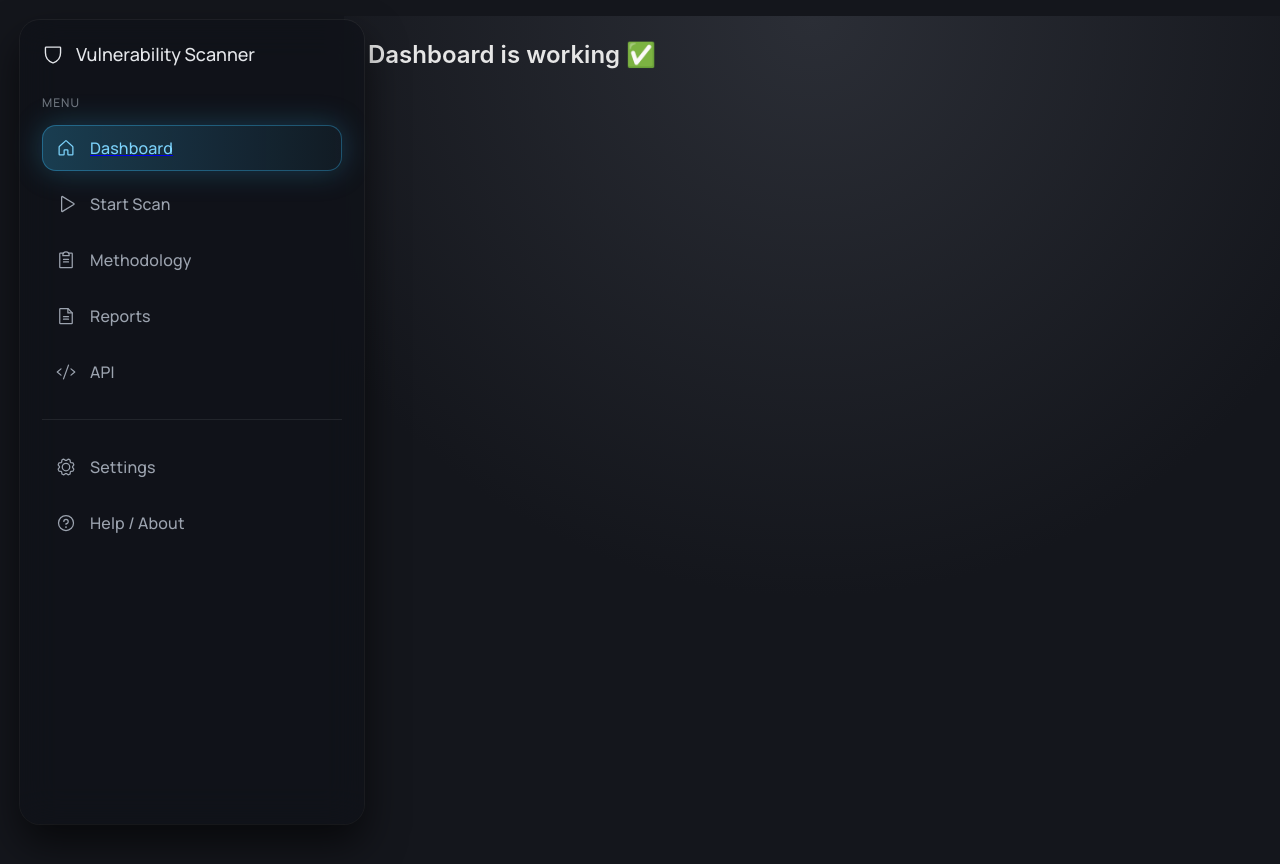
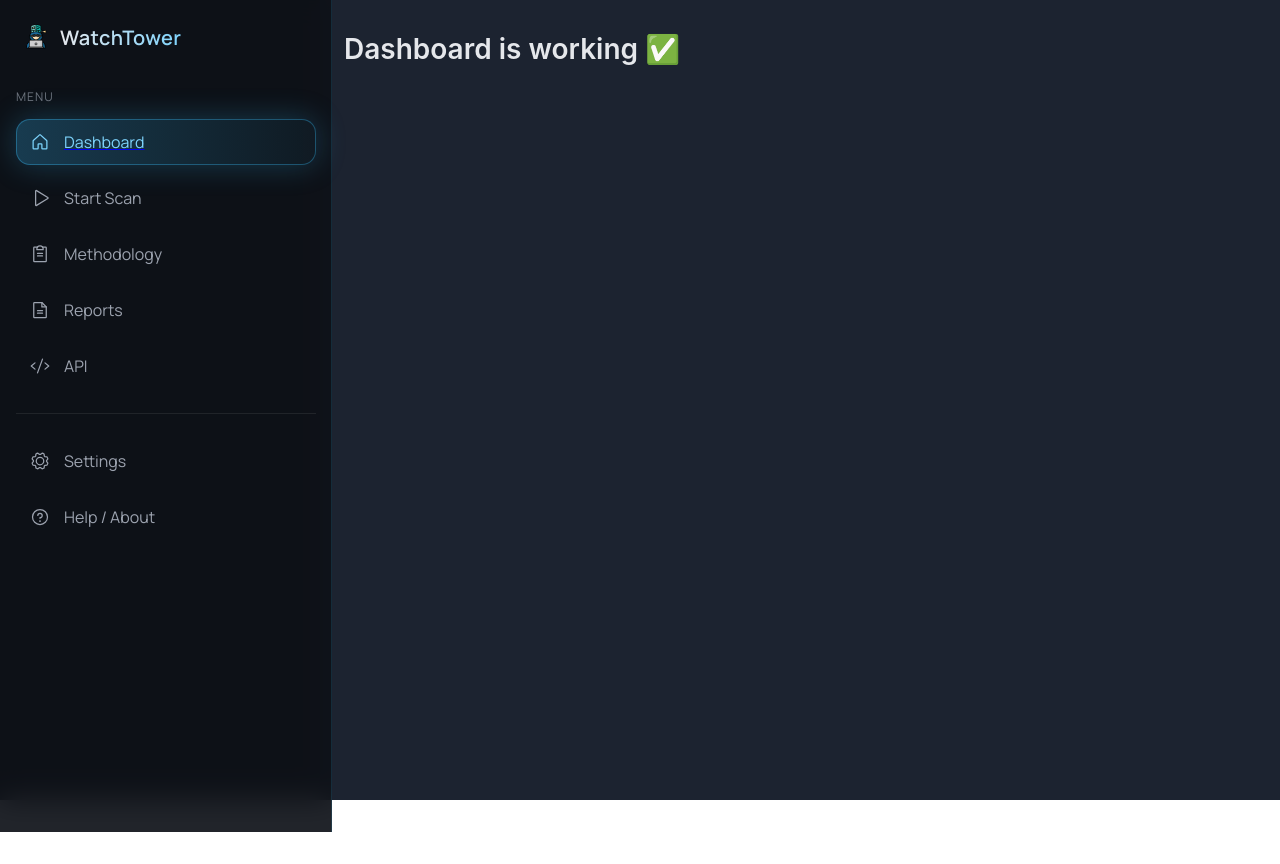
Before and after one commit to khushisaluja16/WatchTower, a React (Vite) app in the folder frontend/: page /dashboard in a window 1280 px wide. After the commit the page ends 800 px from the top, so only its background shows below. Built offline with nearby package versions, Linux system fonts and the light colour scheme.

Commit message:
Changed the sidebar alignment.
changed the sidebar alignment, fixed it to the left of the page. change the color scheme of the project by removing the gradient.

```diff
--- a/frontend/src/App.jsx
+++ b/frontend/src/App.jsx
@@ -5,15 +5,16 @@ import Dashboard from "./pages/dashboard/Dashboard";
 function App() {
   return (
     <div style={styles.app}>
+      {/* Fixed sidebar */}
       <Sidebar />
 
-      {/* CONTENT AREA */}
-      <div style={styles.content}>
+      {/* Main content area */}
+      <main style={styles.main}>
         <Routes>
           <Route path="/" element={<Navigate to="/dashboard" />} />
           <Route path="/dashboard" element={<Dashboard />} />
         </Routes>
-      </div>
+      </main>
     </div>
   );
 }
@@ -21,12 +22,17 @@ function App() {
 const styles = {
   app: {
     minHeight: "100vh",
-    backgroundColor: "#14161c",
+    background: "#0b0f14",
   },
-  content: {
-    marginLeft: "320px",
-    paddingLeft: "24px",
-    paddingTop: "16px",
+  main: {
+    marginLeft: "320px", // ⬅️ FIX (300 + sidebar padding)
+    minHeight: "100vh",
+    background: "#1c2330",
+    padding: "32px 24px",
+    boxSizing: "border-box",
+    overflowY: "auto",
+
+    isolation: "isolate",
   },
 };
 
--- a/frontend/src/index.css
+++ b/frontend/src/index.css
@@ -14,3 +14,9 @@ body {
   background-color: #020617;
   font-family: Inter, system-ui, sans-serif;
 }
+
+html, body, #root {
+  margin: 0;
+  height: 100%;
+  background: #0b0f14;
+}
--- a/frontend/src/pages/dashboard/Dashboard.jsx
+++ b/frontend/src/pages/dashboard/Dashboard.jsx
@@ -1,25 +1,19 @@
 const Dashboard = () => {
   return (
-    <div style={styles.page}>
-      <h2 style={styles.title}>Dashboard is working ✅</h2>
+    <div>
+      <h1 style={styles.title}>Dashboard is working ✅</h1>
     </div>
   );
 };
 
 const styles = {
-  page: {
-    minHeight: "100vh",
-    padding: "24px",
-    background:
-      "radial-gradient(circle at top, #2b2e36 0%, #14161c 60%)",
-    color: "#e6e6e6",
-    fontFamily: "Inter, system-ui, sans-serif",
-  },
   title: {
     margin: 0,
-    fontWeight: "600",
+    fontSize: "28px",
+    fontWeight: 600,
+    color: "#e5e7eb",
+    fontFamily: "Inter, system-ui, sans-serif",
   },
 };
 
-
 export default Dashboard;
--- a/frontend/src/sidebar/components/Sidebar.jsx
+++ b/frontend/src/sidebar/components/Sidebar.jsx
@@ -1,7 +1,7 @@
 import { Link, useLocation } from "react-router-dom";
 
 import "../styles/sidebar.css";
-
+import Logo from "../logo/logowatchtower.png";
 import {
   House,
   Play,
@@ -10,27 +10,26 @@ import {
   Code,
   Gear,
   Question,
-  Shield
 } from "phosphor-react";
 
 function Sidebar() {
-  // ✅ CORRECT PLACE
-  const location = useLocation();
-
+  let location;
+  try {
+    location = useLocation();
+  } catch {
+    location = { pathname: "" };
+  }
   return (
     <div className="sidebar-wrapper">
       <div className="sidebar">
-
         <div className="sidebar-header">
-          <Shield size={22} weight="regular" />
-          <span>Vulnerability Scanner</span>
+          <img src={Logo} alt="WatchTower Logo" className="sidebar-logo" />
+          <span className="sidebar-title">WatchTower</span>
         </div>
 
         <div className="sidebar-section">MENU</div>
 
         <div className="sidebar-menu">
-
-          {/* Dashboard */}
           <Link to="/dashboard" className="menu-link">
             <div
               className={`menu-item ${
@@ -63,13 +62,11 @@ function Sidebar() {
             <Code size={20} weight="regular" />
             API
           </div>
-
         </div>
 
         <div className="sidebar-divider" />
 
         <div className="sidebar-footer">
-
           <div className="menu-item">
             <Gear size={20} weight="regular" />
             Settings
@@ -79,9 +76,7 @@ function Sidebar() {
             <Question size={20} weight="regular" />
             Help / About
           </div>
-
         </div>
-
       </div>
     </div>
   );
--- a/frontend/src/sidebar/styles/sidebar.css
+++ b/frontend/src/sidebar/styles/sidebar.css
@@ -1,41 +1,61 @@
-/* Outer wrapper for centering + glow */
+/* Outer wrapper */
 .sidebar-wrapper {
   position: fixed;
-  left: 20px;
-  top: 20px;
-  height: calc(100vh - 40px);
+  left: 0;
+  top: 0;
+  height: 100vh;
   width: 300px;
+  z-index: 100;
 }
 
-/* Glassmorphic container */
+/* Sidebar container */
 .sidebar {
   height: 100%;
   width: 100%;
-  background: rgba(15, 18, 24, 0.75);
-  backdrop-filter: blur(18px);
-  -webkit-backdrop-filter: blur(18px);
-  border-radius: 20px;
-  padding: 22px;
+  background: rgba(15, 18, 24, 0.92);
+  backdrop-filter: blur(14px);
+  -webkit-backdrop-filter: blur(14px);
+
+  padding: 16px;
   color: #cbd5e1;
-  box-shadow:
-    0 0 0 1px rgba(255,255,255,0.05),
-    0 20px 40px rgba(0,0,0,0.6);
+
   display: flex;
   flex-direction: column;
   font-family: "Manrope", system-ui, sans-serif;
-  font-weight: 500;
 
+  box-shadow: inset -1px 0 0 rgba(56, 189, 248, 0.15);
 }
 
-/* Header */
+/* Header (logo + title) */
 .sidebar-header {
   display: flex;
   align-items: center;
-  gap: 12px;
-  font-size: 18px;
-  font-weight: 500;
-  color: #e5e7eb;
+  justify-content: flex-start;
+  gap: 8px;
+
+  padding: 6px 4px;
   margin-bottom: 28px;
+}
+
+/* Logo */
+.sidebar-logo {
+  width: 32px;
+  height: 32px;
+  object-fit: contain;
+  flex-shrink: 0;
+}
+
+/* Title */
+.sidebar-title {
+  font-size: 20px;
+  font-weight: 600;
+  letter-spacing: 0.4px;
+  line-height: 1;
+  white-space: nowrap;
+
+  background: linear-gradient(90deg, #e5e7eb, #7dd3fc);
+  -webkit-background-clip: text;
+  -webkit-text-fill-color: transparent;
 }
 
 /* MENU label */
@@ -46,7 +66,7 @@
   margin-bottom: 14px;
 }
 
-/* Menu container */
+/* Menu */
 .sidebar-menu {
   display: flex;
   flex-direction: column;
@@ -61,34 +81,33 @@
   padding: 12px 14px;
   border-radius: 14px;
   cursor: pointer;
-  letter-spacing: 0.15px;
   color: #9ca3af;
   transition: all 0.25s ease;
 }
 
 /* Hover */
 .menu-item:hover {
-  background: rgba(255, 255, 255, 0.05);
+  background: rgba(255, 255, 255, 0.06);
   color: #e5e7eb;
 }
 
-/* Active item (THIS IS THE KEY PART) */
+/* Active */
 .menu-item.active {
   background: linear-gradient(
     90deg,
-    rgba(56,189,248,0.25),
-    rgba(56,189,248,0.05)
+    rgba(56, 189, 248, 0.25),
+    rgba(56, 189, 248, 0.05)
   );
   color: #7dd3fc;
   box-shadow:
-    inset 0 0 0 1px rgba(56,189,248,0.35),
-    0 0 30px rgba(56,189,248,0.25);
+    inset 0 0 0 1px rgba(56, 189, 248, 0.35),
+    0 0 30px rgba(56, 189, 248, 0.25);
 }
 
 /* Divider */
 .sidebar-divider {
   height: 1px;
-  background: rgba(255,255,255,0.08);
+  background: rgba(255, 255, 255, 0.08);
   margin: 24px 0;
 }
 
```
Also changed, not shown: frontend/src/pages/scan/ScanHeader.jsx (+43 -4 lines), frontend/src/pages/scan/ScanSummary.jsx (+90 -0 lines), frontend/src/sidebar/logo/logowatchtower.png (added), 1 other file (tests, documents, lock files or other folders).
